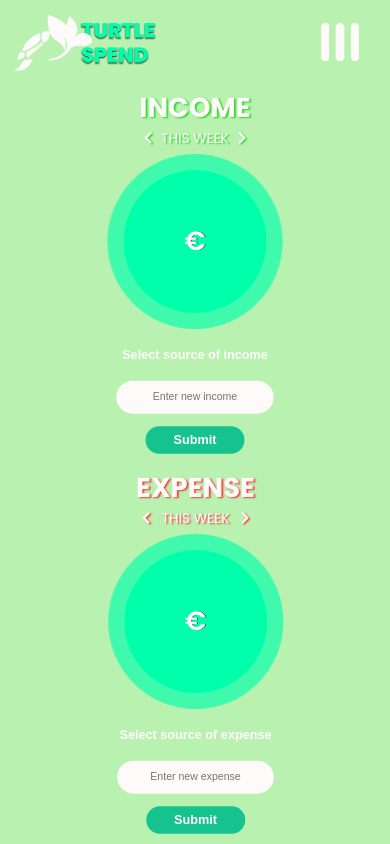
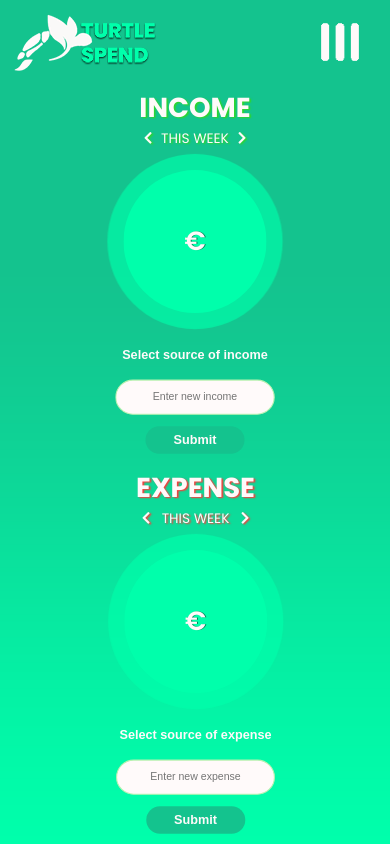
Before and after one commit to AlanWes/Budget-Managment-App, a Django app: template src_projects/Project_Budget/templates/home.html in a window 390 px wide. Run offline with Django 4.2, Linux system fonts and the light colour scheme; the template is opened without the code that fills it, so the values that code supplies are empty.

Commit message:
+ small change

```diff
--- a/src_projects/Project_Budget/static/css/home.css
+++ b/src_projects/Project_Budget/static/css/home.css
@@ -371,9 +371,8 @@ input[type=number]::-webkit-outer-spin-button {
   /* CONTAINER */
 
   .container {
-    background-color: rgb(184, 241, 176);
     overflow: hidden;
-    background-image: none;
+    background-position: left;
   }
 
   .source-select {
```
